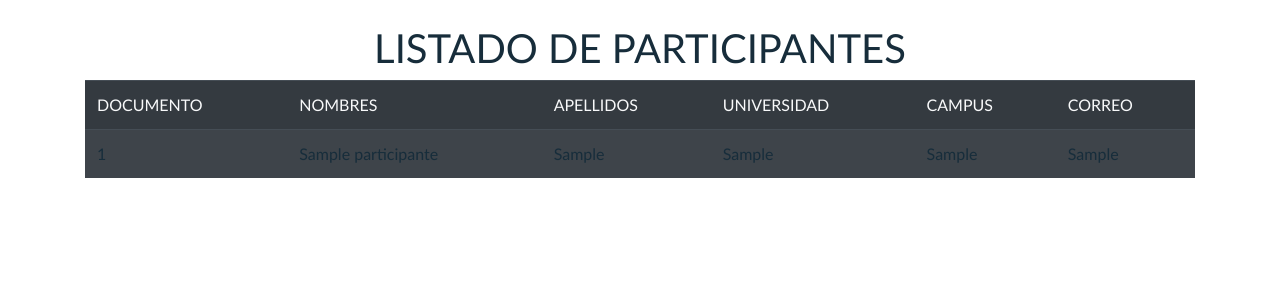
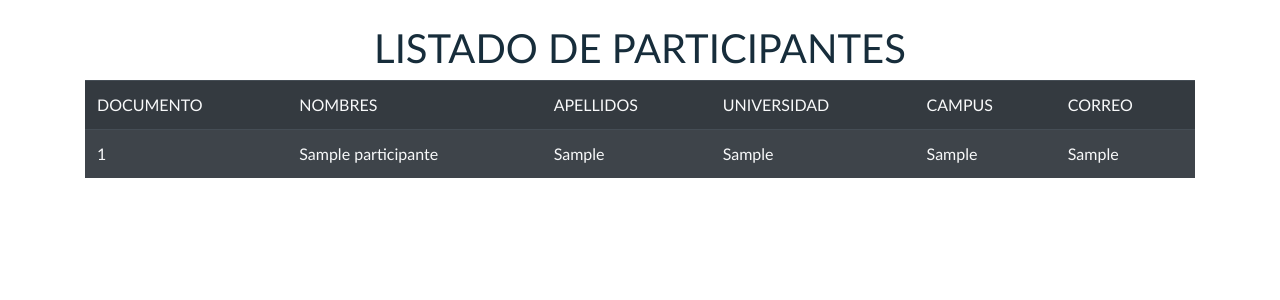
Before and after one commit to AlejandroV074/SIDES-P, a PHP site: page /tabla.php in a window 1280 px wide. Shown: the top 300 px of the page. Run offline with PHP 8.4, Linux system fonts and the light colour scheme; tables that the repository leaves empty hold one stand-in row (values such as "Sample post").

Commit message:
Fix font color of data

```diff
--- a/SIDES/tabla.php
+++ b/SIDES/tabla.php
@@ -40,22 +40,22 @@
           while($row=$resultado->fetch_assoc()){
 ?>
                 <tr>
-                    <td>
+                    <td class="text-light">
                         <?php echo $row['DOCUMENTO']; ?>
                     </td>
-                    <td>
+                    <td class="text-light">
                         <?php echo $row['NOMBRES']; ?>
                     </td>
-                    <td>
+                    <td class="text-light">
                         <?php echo $row['APELLIDOS']; ?>
                     </td>
-                    <td>
+                    <td class="text-light">
                         <?php echo $row['UNIVERSIDAD']; ?>
                     </td>
-                    <td>
+                    <td class="text-light">
                         <?php echo $row['CAMPUS']; ?>
                     </td>
-                    <td>
+                    <td class="text-light">
                         <?php echo $row['CORREO']; ?>
                     </td>
                 </tr>
```
